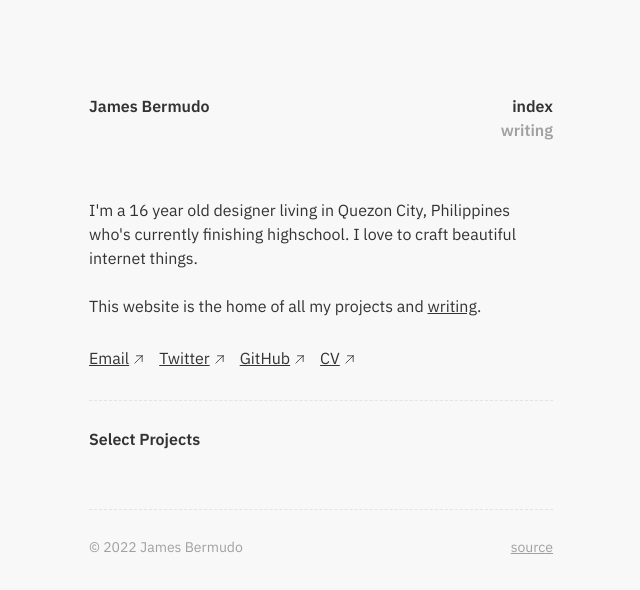
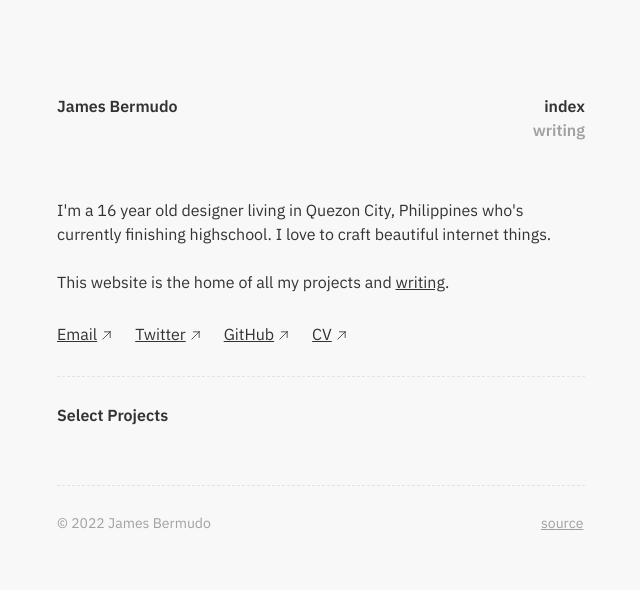
Before and after one commit to jcebermudo/jamesbermudo.com, a Next.js app: page / in a window 1280 px wide. Shown: the top 590 px of the page, without its empty margins (319-959 px from the left). Built offline with nearby package versions, Linux system fonts and the light colour scheme.

Commit message:
layout changes

```diff
--- a/components/Layout.jsx
+++ b/components/Layout.jsx
@@ -5,7 +5,7 @@ import Footy from "./Footy";
 const Layout = ({ children }) => {
   return (
     <div>
-      <div className="container p-8 mx-auto max-w-lg sm:px-6 sm:py-24">
+      <div className="p-8 mx-auto max-w-xl sm:px-6 sm:py-24">
         <Nav />
         <main>{children}</main>
         <Footy />
--- a/components/link.jsx
+++ b/components/link.jsx
@@ -4,7 +4,7 @@ const LinkText = (props) => {
       href={props.link}
       target="_blank"
       rel="noopener noreferrer"
-      className="group underline text-base duration-150 hover:text-[#19A1FD]"
+      className="group underline duration-150 hover:text-[#19A1FD]"
     >
       {props.text}
       <span className="inline-block align-middle ml-[5px]">
--- a/pages/_document.jsx
+++ b/pages/_document.jsx
@@ -41,7 +41,7 @@ export default function Document() {
         />
         <link rel="preconnect" href="https://vitals.vercel-insights.com" />
       </Head>
-      <body className="text-[#333333] bg-[#f8f8f8] selection:bg-[rgba(0,0,0,1)] selection:text-[#ffffff]">
+      <body className="text-[#333333] bg-[#f8f8f8] selection:bg-[rgba(0,0,0,1)] selection:text-[#ffffff] text-base">
         <Main />
         <NextScript />
       </body>
--- a/pages/index.jsx
+++ b/pages/index.jsx
@@ -21,7 +21,7 @@ export default function Home() {
         {"."}
       </p>
       <div className="mt-7">
-        <ul className="flex flex-col space-y-4 sm:flex-row sm:space-x-4 sm:space-y-0 ">
+        <ul className="flex flex-col space-y-6 sm:flex-row sm:space-x-6 sm:space-y-0 ">
           <li>
             <LinkText text="Email" link="mailto:bermudo.elumba@gmail.com" />
           </li>
```
